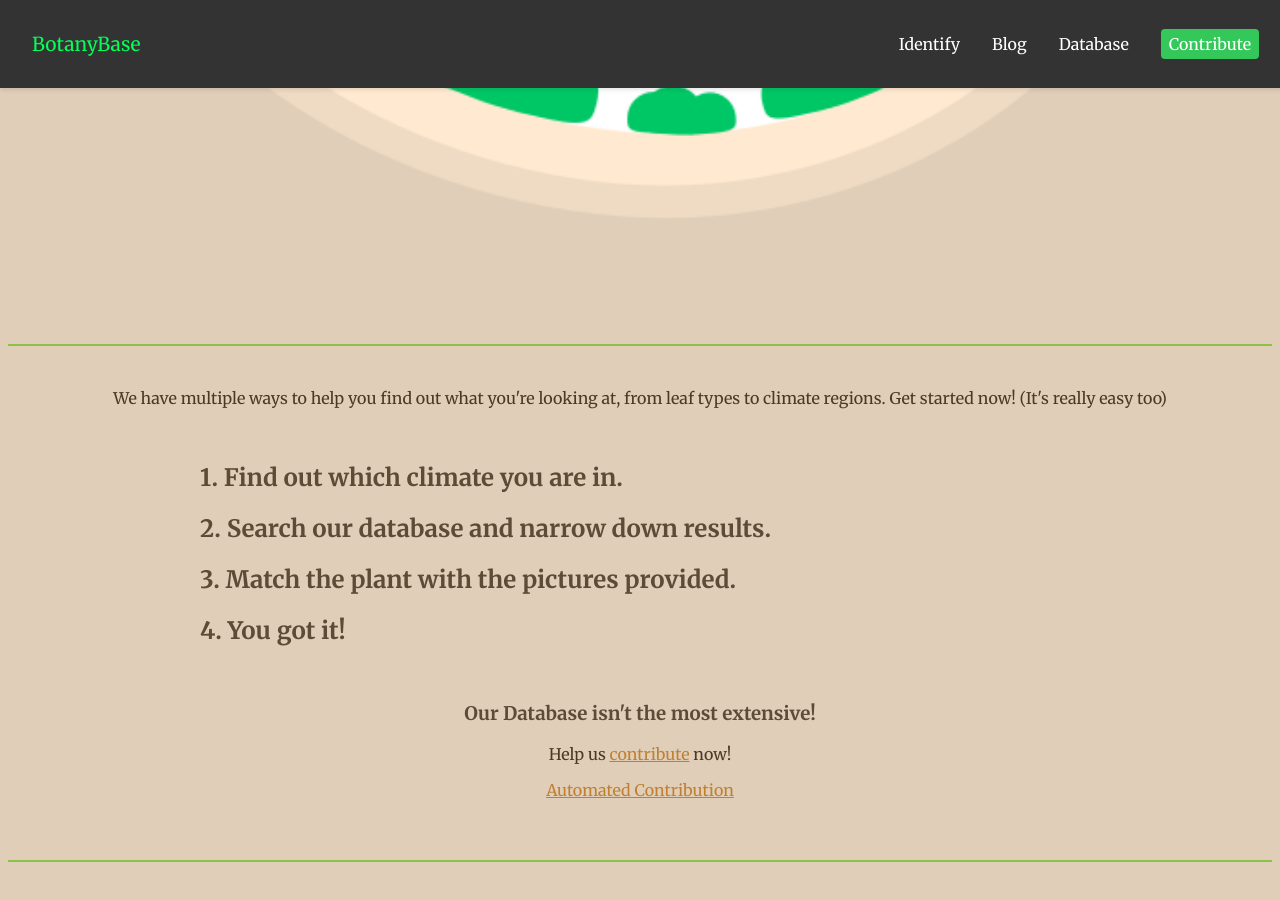
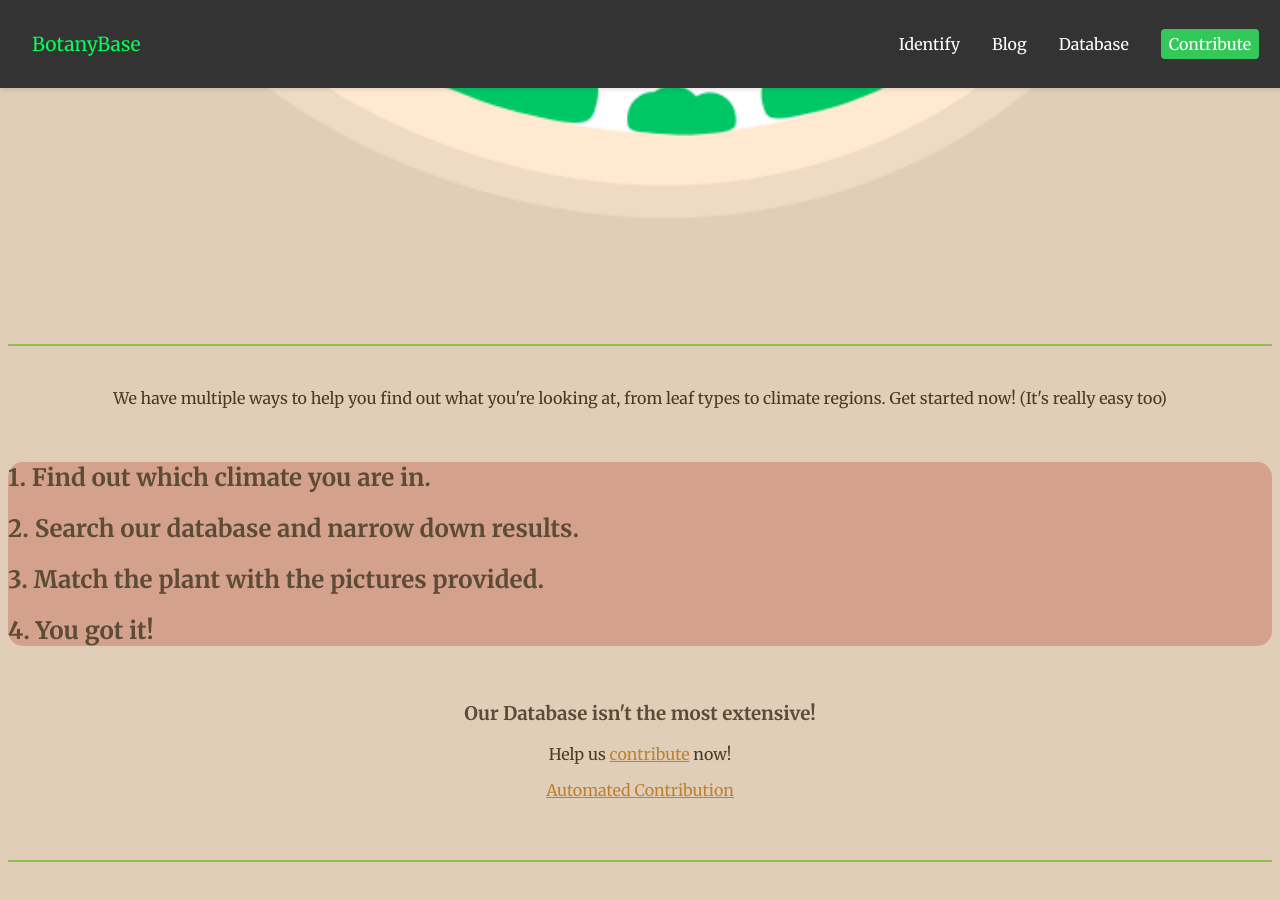
Before and after one commit to BotanyBase/botanybase.github.io, a Jekyll site: the page built from index.html, in a window 1280 px wide and 900 px high, scrolled down 768 px. Built offline with Jekyll 4.4.1, drawn with Linux system fonts in a browser that asks for light colours.

Commit message:
Update index.html

```diff
--- a/index.html
+++ b/index.html
@@ -39,6 +39,13 @@ title: Main
     font-size: 12px;
   }
 }
+
+.bgsecondary1 {
+  background-color: #d4a18c;
+  display: block;
+  margin: 0 auto;
+  border-radius: 15px;
+}
 </style>
 
 <br>
@@ -56,10 +63,12 @@ title: Main
 <br>
 <p style="text-align: center; text-decoration: bold;">We have multiple ways to help you find out what you're looking at, from leaf types to climate regions. Get started now! (It's really easy too)</p>
 <br>
-<h2 style="margin-left: 15vw;">1. Find out which climate you are in.</h2>
-<h2 style="margin-left: 15vw">2. Search our database and narrow down results.</h2>
-<h2 style="margin-left: 15vw">3. Match the plant with the pictures provided.</h2>
-<h2 style="margin-left: 15vw">4. You got it!</h2>
+<div class="bgsecondary1">
+<h2>1. Find out which climate you are in.</h2>
+<h2>2. Search our database and narrow down results.</h2>
+<h2>3. Match the plant with the pictures provided.</h2>
+<h2>4. You got it!</h2>
+</div>
 <br>
 <h3 style="text-align: center;">Our Database isn't the most extensive!</h3>
 <p style="text-align: center;">Help us <a href="/contribute">contribute</a> now!</p>
```
